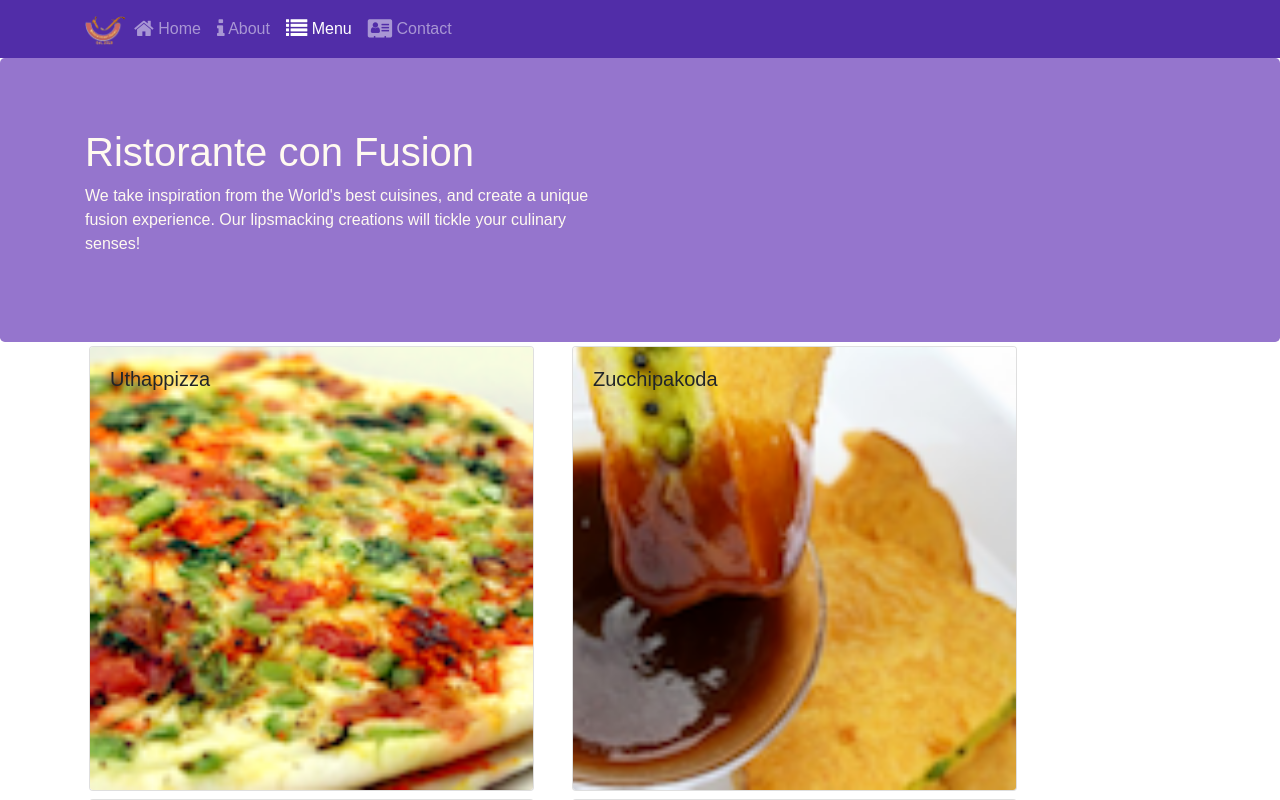
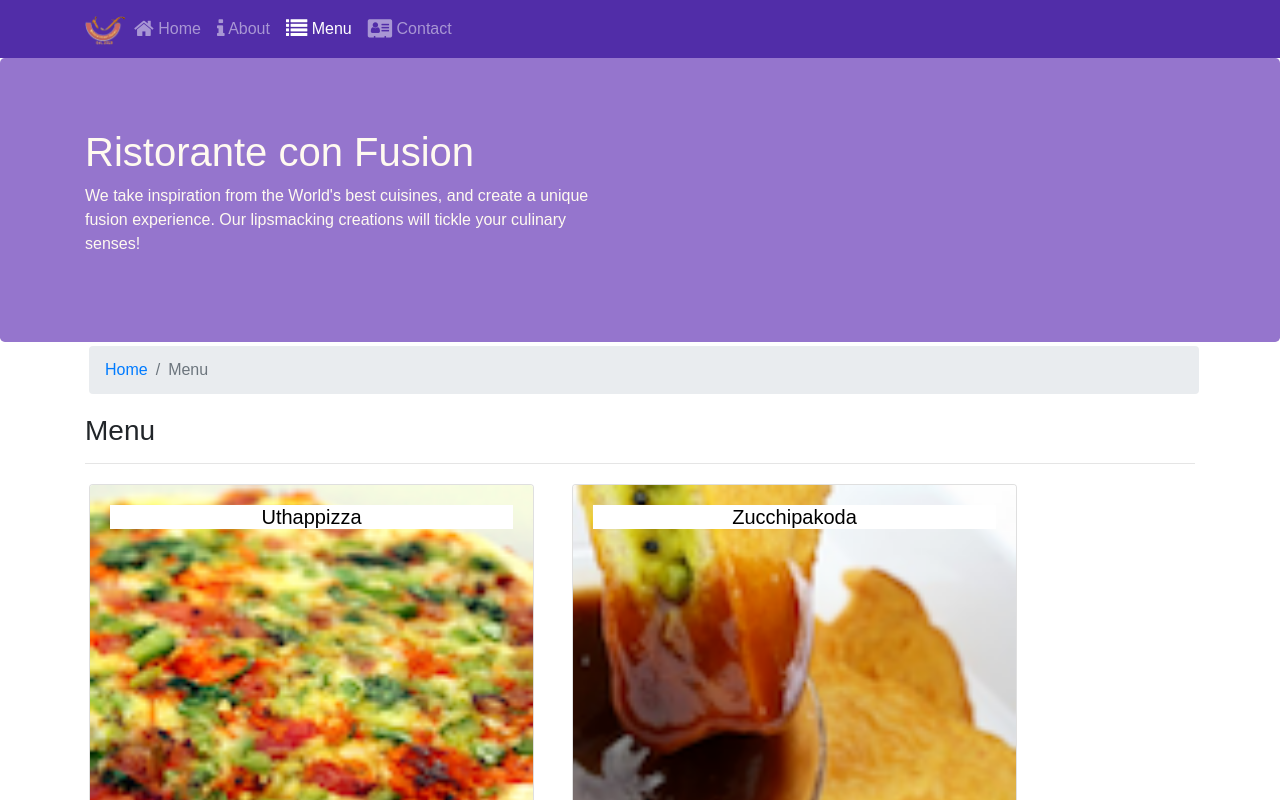
Before and after one commit to arnabfromjec05/Restaurant-App---React, a React (Create React App) app: page /menu in a window 1280 px wide. Shown: the top 800 px of the page. Built offline with nearby package versions, Linux system fonts and the light colour scheme.

Commit message:
single page application p2

```diff
--- a/src/App.css
+++ b/src/App.css
@@ -32,3 +32,9 @@
 .navbar-dark {
     background-color: #512DA8;
 }
+
+.dishName {
+    color: black;
+    background-color: white;
+    text-align: center;
+}
--- a/src/components/ContactComponent.js
+++ b/src/components/ContactComponent.js
@@ -1,8 +1,22 @@
 import React from 'react';
+import { Breadcrumb, BreadcrumbItem } from 'reactstrap';
+import { Link } from 'react-router-dom';
 
 function Contact(props){
     return(
         <div className="container">
+            <div className="row">
+                <div className="col-12 m-1">
+                    <Breadcrumb>
+                        <BreadcrumbItem><Link to="/home">Home</Link></BreadcrumbItem>
+                        <BreadcrumbItem active>Contact Us</BreadcrumbItem>
+                    </Breadcrumb>
+                </div>
+                <div className="col-12">
+                    <h3>Contact Us</h3>
+                    <hr></hr>
+                </div>
+            </div>
             <div className="row row-content">
                 <div className="col-12">
                 <h3>Location Information</h3>
--- a/src/components/MainComponent.js
+++ b/src/components/MainComponent.js
@@ -30,9 +30,18 @@
         const HomePage = () => {
             return (
                 <Home
-                dish={this.state.dishes.filter((dish)=> dish.featured===true)[0]}
-                promotion={this.state.promotions.filter((promotion)=> promotion.featured===true)[0]}
-                leader={this.state.leaders.filter((leader)=> leader.featured===true)[0]}
+                    dish={this.state.dishes.filter((dish) => dish.featured === true)[0]}
+                    promotion={this.state.promotions.filter((promotion) => promotion.featured === true)[0]}
+                    leader={this.state.leaders.filter((leader) => leader.featured === true)[0]}
+                />
+            );
+        }
+
+        const DishWithId = ({ match }) => {
+            return (
+                <SelectedDish
+                dish={this.state.dishes.filter((dish) => dish.id === parseInt(match.params.dishId,10))[0]}
+                comments={this.state.comments.filter((comment) => comment.dishId === parseInt(match.params.dishId,10))}
                 />
             );
         }
@@ -43,7 +52,8 @@
                 <Switch>
                     <Route path="/home" component={HomePage} />
                     <Route exact path="/contactus" component={() => <Contact />} />
-                    <Route exact path="/menu" component={() => <Menu dishes={this.state.dishes}/>} />
+                    <Route exact path="/menu" component={() => <Menu dishes={this.state.dishes} />} />
+                    <Route path="/menu/:dishId" component={DishWithId} />
                     <Redirect to="/home" />
                 </Switch>
                 <Footer />
--- a/src/components/MenuComponent.js
+++ b/src/components/MenuComponent.js
@@ -1,16 +1,18 @@
 import React from 'react';
-import { Card, CardImg, CardImgOverlay, CardTitle } from 'reactstrap';
-
+import { Card, CardImg, CardImgOverlay, CardTitle, BreadcrumbItem, Breadcrumb } from 'reactstrap';
+import { Link } from 'react-router-dom';
 
 //functional component
 function RenderMenuItem({ dish, onClick }) {
 
     return (
-        <Card key={dish.id} onClick={() => onClick(dish.id)}>
-            <CardImg width="100%" src={dish.image} alt={dish.name} />
-            <CardImgOverlay>
-                <CardTitle>{dish.name}</CardTitle>
-            </CardImgOverlay>
+        <Card key={dish.id}>
+            <Link to={`/menu/${dish.id}`}>
+                <CardImg width="100%" src={dish.image} alt={dish.name} />
+                <CardImgOverlay>
+                    <CardTitle className="dishName">{dish.name}</CardTitle>
+                </CardImgOverlay>
+            </Link>
         </Card>
     );
 }
@@ -20,13 +22,25 @@
     const menu = props.dishes.map((dish) => {
         return (
             <div key={dish.id} className="col-12 col-md-5 m-1">
-                <RenderMenuItem dish={dish} onClick={props.onClick} />
+                <RenderMenuItem dish={dish} />
             </div>
         );
     })
 
     return (
         <div className="container">
+            <div className="row">
+                <div className="col-12 m-1">
+                    <Breadcrumb>
+                        <BreadcrumbItem><Link to="/home">Home</Link></BreadcrumbItem>
+                        <BreadcrumbItem active>Menu</BreadcrumbItem>
+                    </Breadcrumb>
+                </div>
+                <div className="col-12">
+                    <h3>Menu</h3>
+                    <hr></hr>
+                </div>
+            </div>
             <div className="row">
                 {menu}
             </div>
--- a/src/components/SelectedDish.js
+++ b/src/components/SelectedDish.js
@@ -1,5 +1,6 @@
 import React from "react";
-import { Card, CardImg, CardTitle, CardBody, CardText } from 'reactstrap';
+import { Card, CardImg, CardTitle, CardBody, CardText, Breadcrumb, BreadcrumbItem } from 'reactstrap';
+import { Link } from "react-router-dom";
 
 function RenderDish({ dish }) {
     return (
@@ -34,12 +35,25 @@
         return (
             <div className="container">
                 <div className="row">
+                    <div className="col-12 m-1">
+                        <Breadcrumb>
+                            <BreadcrumbItem><Link to="/home">Home</Link></BreadcrumbItem>
+                            <BreadcrumbItem><Link to="/menu">Menu</Link></BreadcrumbItem>
+                            <BreadcrumbItem active>{props.dish.name}</BreadcrumbItem>
+                        </Breadcrumb>
+                    </div>
+                    <div className="col-12">
+                        <h3>{props.dish.name}</h3>
+                        <hr></hr>
+                    </div>
+                </div>
+                <div className="row">
                     <div className="col-12 col-md-5 m-1">
                         <RenderDish dish={props.dish} />
                     </div>
                     <div className="col-12 col-md-5 m-1">
                         <h4>Comments</h4>
-                        <RenderComments comments={props.dish.comments} />
+                        <RenderComments comments={props.comments} />
                     </div>
                 </div>
             </div>
```
